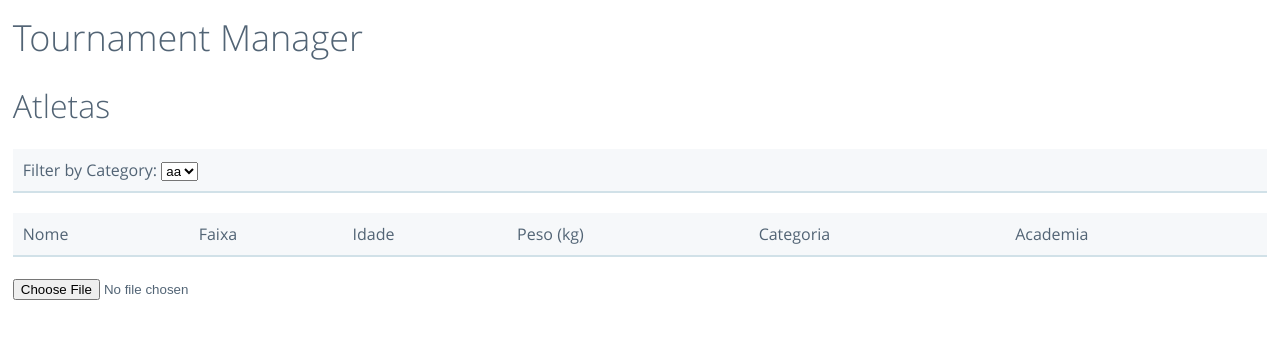
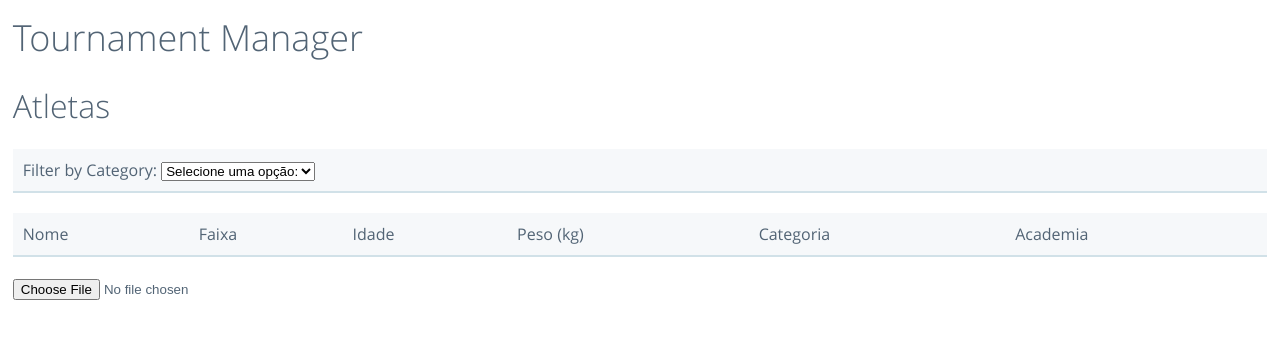
Before and after one commit to VieiraSA/tkd, a plain HTML site: page index.html in a window 1280 px wide. Drawn offline with Linux system fonts and the light colour scheme.

Commit message:
Adds select an option for filter

```diff
--- a/index.html
+++ b/index.html
@@ -20,6 +20,7 @@
                                 <td>
                                     <span>Filter by Category:</span>
                                     <select id="filter">
+                                        <option value="">Selecione uma opção:</option>
                                         <option value="aa">aa</option>
                                         <option value="ab">ab</option>
                                         <option value="ac">ac</option>
```
